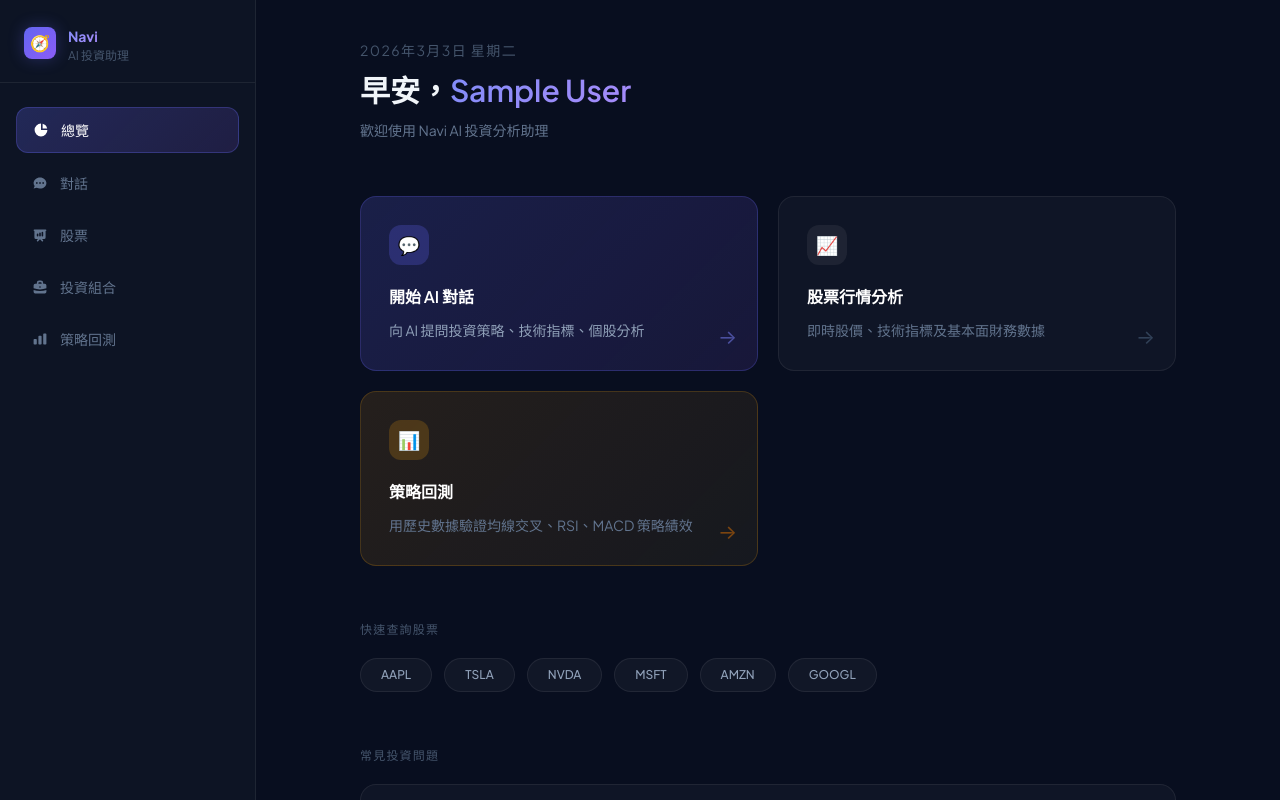
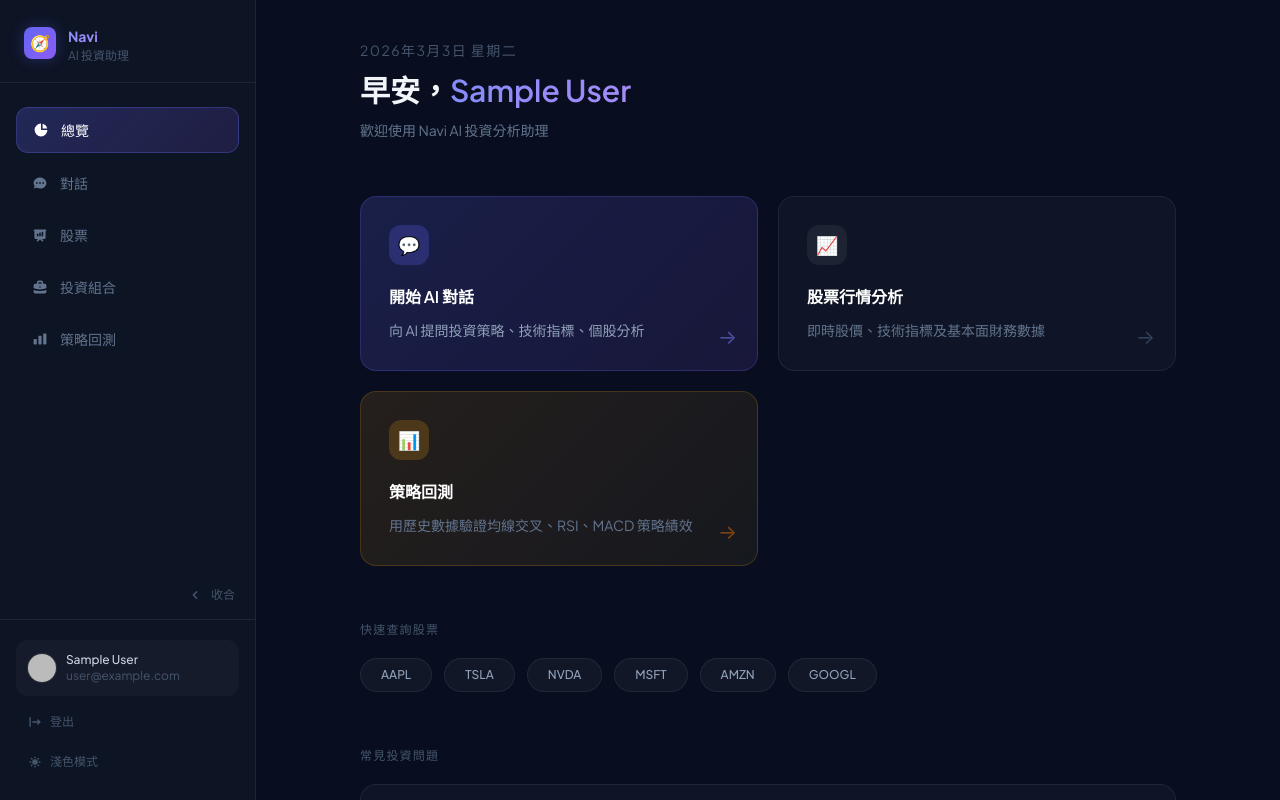
Before and after one commit to dddenrose/Navi, a React (Vite) app in the folder frontend/: page /dashboard in a window 1280 px wide. Shown: the top 800 px of the page. Built offline with nearby package versions, Linux system fonts and the light colour scheme; no server answers; sample sign-in values are in the browser's storage.

Commit message:
fix: make sidebar sticky full-height on desktop, scrollable nav

```diff
--- a/frontend/src/components/Layout.tsx
+++ b/frontend/src/components/Layout.tsx
@@ -185,7 +185,7 @@ export default function Layout() {
 
       {/* Sidebar */}
       <aside
-        className={`fixed md:static inset-y-0 left-0 z-50 flex flex-col flex-shrink-0 transform transition-all duration-200 ease-out md:translate-x-0 ${
+        className={`fixed md:sticky md:top-0 md:h-screen inset-y-0 left-0 z-50 flex flex-col shrink-0 transform transition-all duration-200 ease-out md:translate-x-0 ${
           sidebarOpen ? "translate-x-0" : "-translate-x-full"
         }`}
         style={{
@@ -223,7 +223,9 @@ export default function Layout() {
         </div>
 
         {/* Nav items */}
-        <nav className={`flex-1 ${collapsed ? "px-2" : "px-4"} py-6 space-y-2`}>
+        <nav
+          className={`flex-1 overflow-y-auto ${collapsed ? "px-2" : "px-4"} py-6 space-y-2`}
+        >
           {navItems.map(({ to, label, icon }) => (
             <NavLink
               key={to}
```
